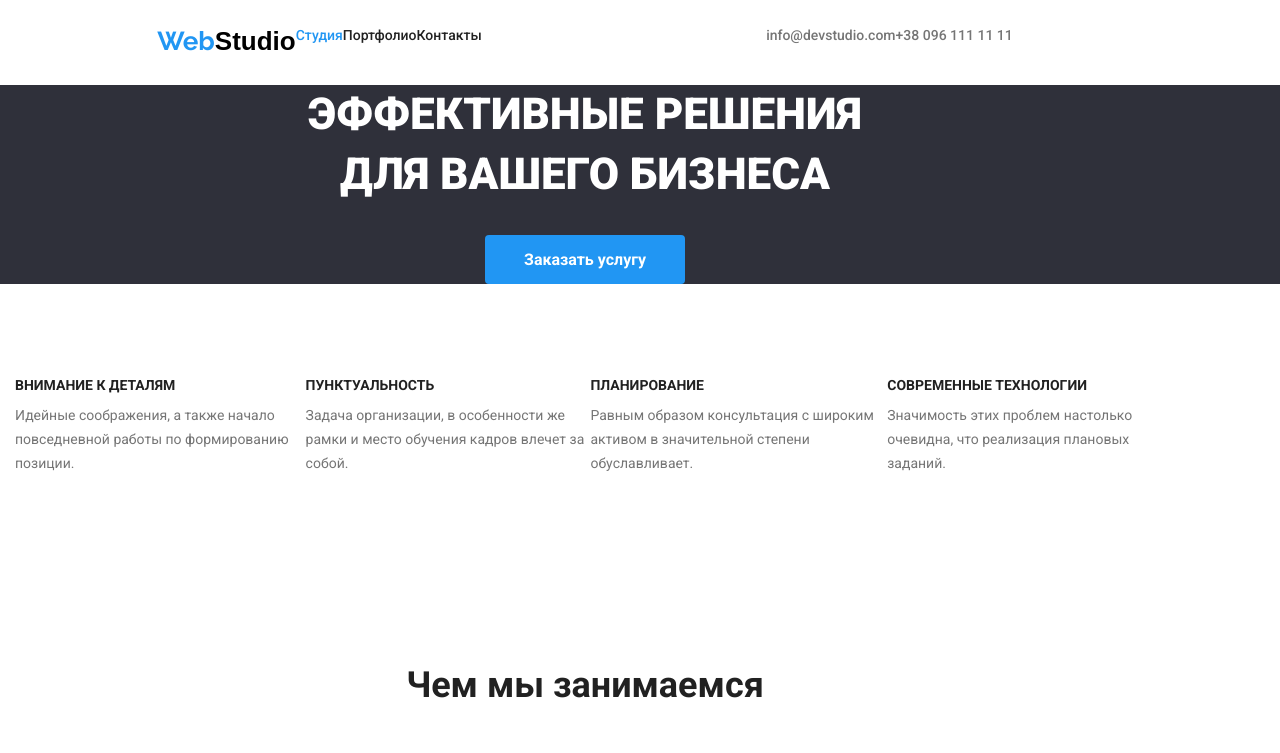
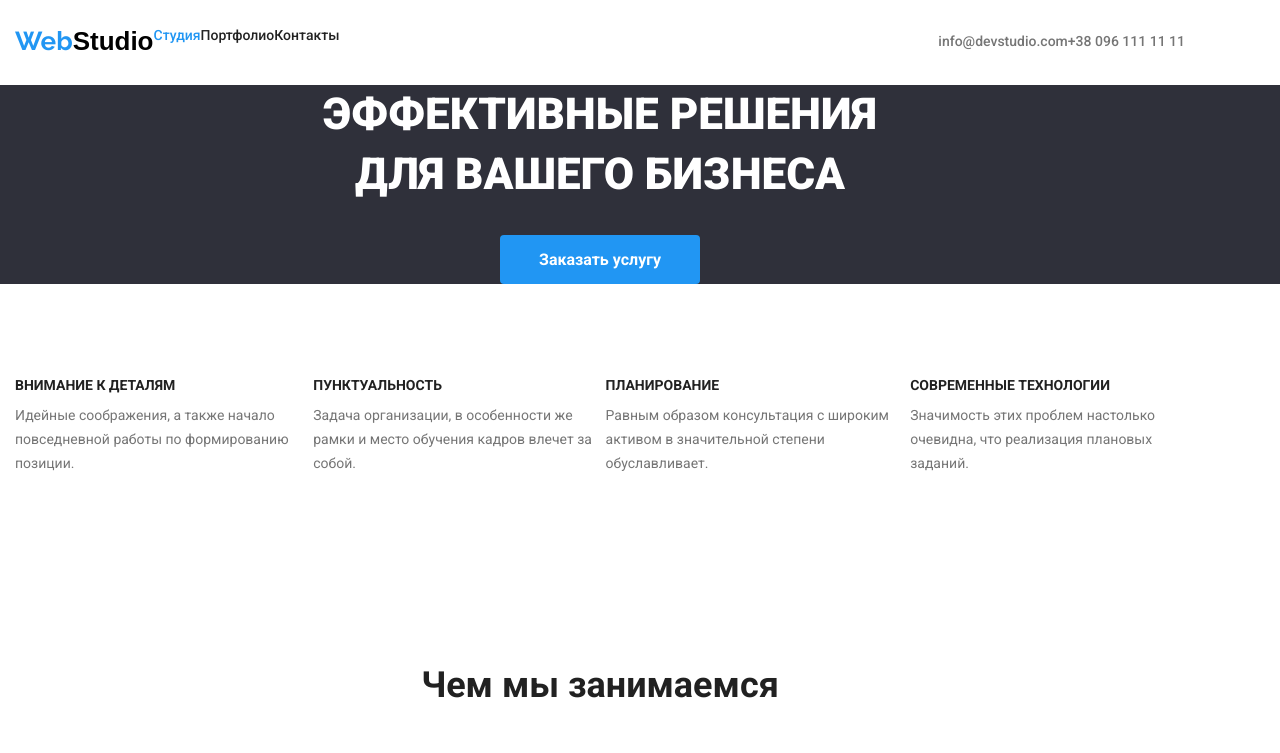
Before and after one commit to TonyKozlov/goit-markup-hw-02, a plain HTML site: page index.html in a window 1280 px wide. Shown: the top 753 px of the page. Drawn offline with nearby package versions, Linux system fonts and the light colour scheme.

Commit message:
header done
margin-left auto

```diff
--- a/CSS/styles.css
+++ b/CSS/styles.css
@@ -17,7 +17,6 @@
   box-sizing: border-box;
 }
 
-
 body {
   background-color: var(--primary-bg-color);
   color: var(--primary-text-color);
@@ -34,11 +33,11 @@ body {
 .container {
   margin-right: auto;
   margin-top: auto;
-  width: 1170px;
+  width: 1200px;
   padding-left: 15px;
   padding-right: 15px;
-  display: flex;
-  justify-content: space-around;
+  /* display: flex;
+  justify-content: space-around; */
 }
 
 .list {
@@ -82,6 +81,11 @@ header {
   background-color: var(--primary-bg-color);
 }
 
+header .container {
+  display: flex;
+  align-items: center;
+}
+
 /* Site nav */
 
 .site-nav .link {
@@ -99,6 +103,10 @@ header {
 
 .site-nav .link.current {
   color: var(--accent-color);
+}
+
+header .container .list {
+  margin-left: auto;
 }
 
 .contacts {
```
